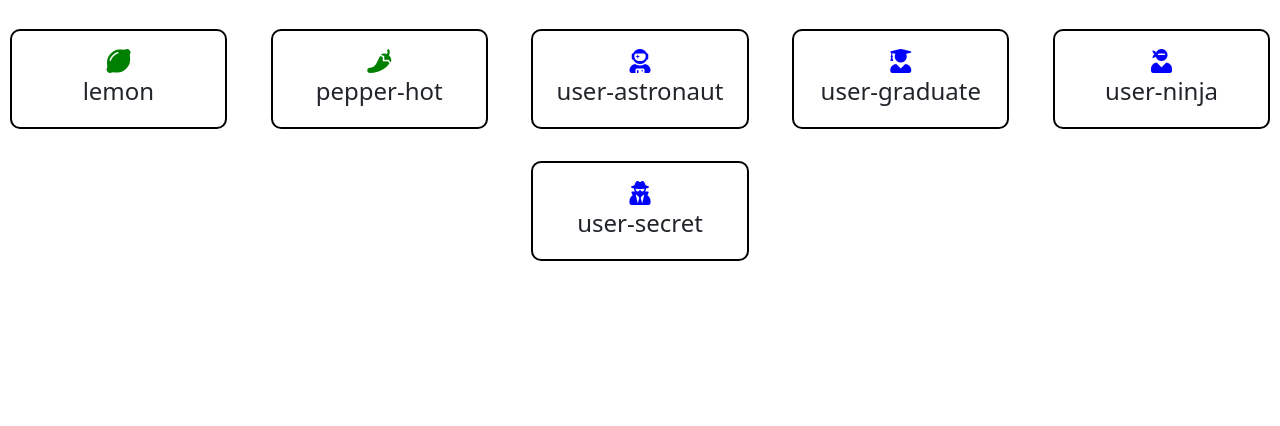
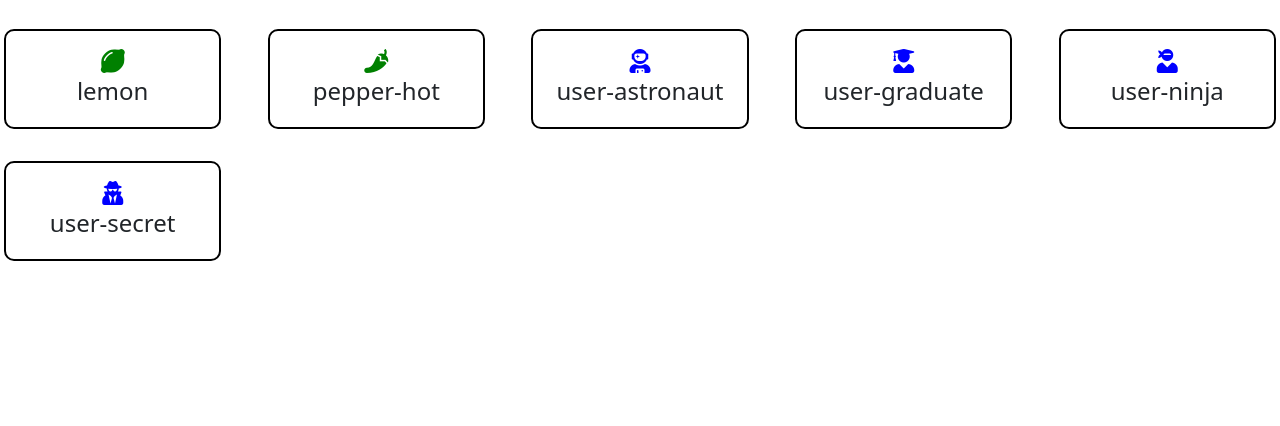
Before and after one commit to michaelb2001/js-es6-icons, a plain HTML site: page index.html in a window 1280 px wide. Shown: the part 374-800 px from the top of the page. Drawn offline with nearby package versions, Linux system fonts and the light colour scheme.

Commit message:
posizione oggetti

```diff
--- a/index.html
+++ b/index.html
@@ -44,7 +44,7 @@
 
     <main>
         <div class="conatiner-fluid">
-            <div id="contenitore" class="row justify-content-around align-items-center text-center">
+            <div id="contenitore" class="row justify-content-between align-items-center text-center">
 
             </div>
         </div>
```
